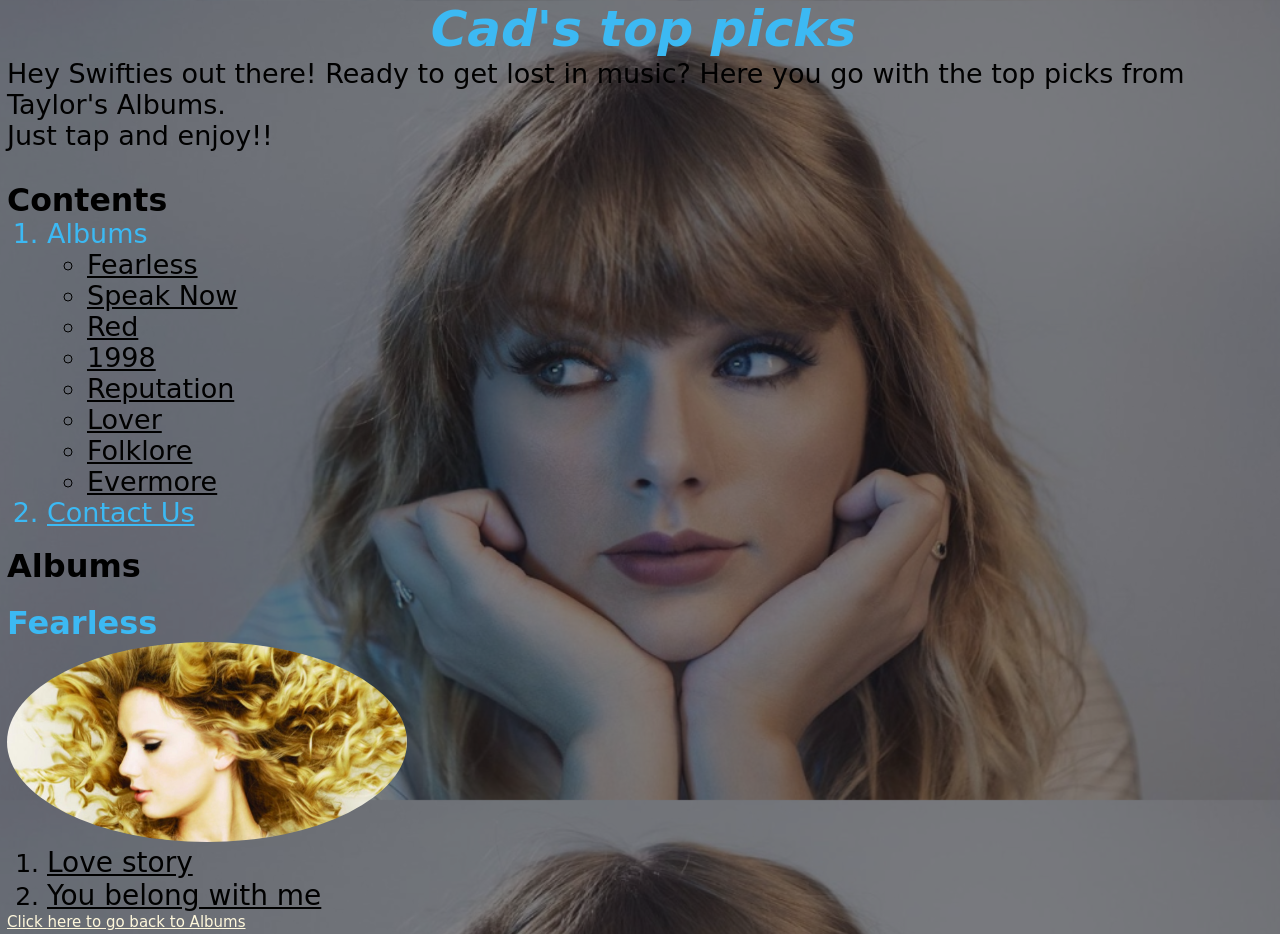
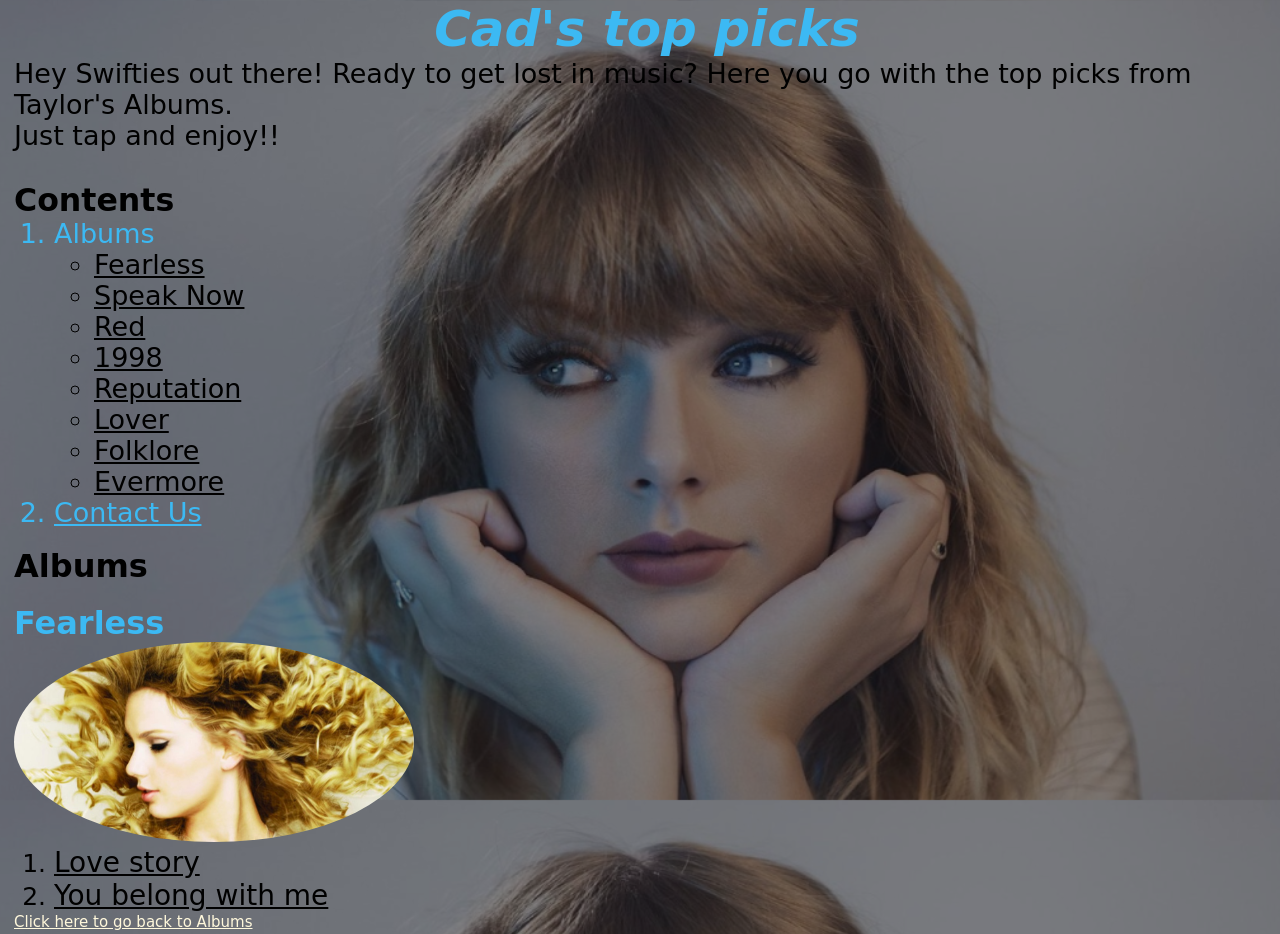
Before and after one commit to cadswetha/CadYlor-project, a plain HTML site: page index.html in a window 1280 px wide. Shown: the top 934 px of the page. Drawn offline with Linux system fonts and the light colour scheme.

Commit message:
Update index.html

```diff
--- a/index.html
+++ b/index.html
@@ -11,6 +11,7 @@
 
 <body>
   <div id="mi">
+    <div style="margin-left:7px">
     <div style="margin-left: 7px;">
     <h1 id="title">Cad's top picks</h1>
     <div class="intro">
@@ -190,6 +191,7 @@
     Contact us at cadylor@gmail.com
     </p>
     </div>
+</div>
   </div>
 </body>
 
```
